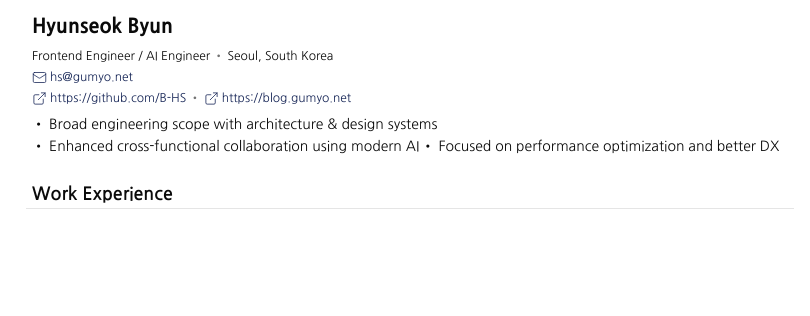
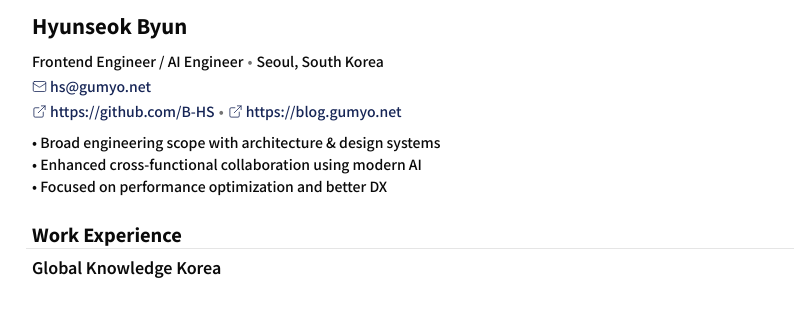
Before and after one commit to B-HS/RESUME, a Next.js app: page /en in a window 1280 px wide. Shown: the top 316 px of the page, without its empty margins (230-1040 px from the left). Built offline with nearby package versions, Linux system fonts and the light colour scheme.

Commit message:
fix: adjust layout and change font nanum to noto sans

```diff
--- a/app/[lang]/layout.tsx
+++ b/app/[lang]/layout.tsx
@@ -1,4 +1,4 @@
-import { Nanum_Gothic } from 'next/font/google'
+import { Nanum_Gothic, Noto_Sans_KR } from 'next/font/google'
 import { FC, PropsWithChildren } from 'react'
 import { VirtualScroll } from '@features/theme/virtual-scroll'
 import { GoToTop } from '@widgets/layout/go-to-top'
@@ -7,10 +7,9 @@ type LayoutProps = {
     params: Promise<{ lang: string }>
 }
 
-const nanumGothic = Nanum_Gothic({
+const nanumGothic = Noto_Sans_KR({
     subsets: ['latin'],
-    weight: ['400', '700', '800'],
-    variable: '--font-nanum-gothic',
+    variable: '--font-noto-sans-kr',
 })
 
 const Layout: FC<PropsWithChildren<LayoutProps>> = async ({ params, children }) => {
--- a/app/globals.css
+++ b/app/globals.css
@@ -55,7 +55,7 @@
     --chart-5: var(--palette-amber-769);
 
     --font-sans:
-        var(--font-nanum-gothic), ui-sans-serif, system-ui, -apple-system, BlinkMacSystemFont, 'Segoe UI', Roboto, 'Helvetica Neue', Arial,
+        var(--font-noto-sans-kr), ui-sans-serif, system-ui, -apple-system, BlinkMacSystemFont, 'Segoe UI', Roboto, 'Helvetica Neue', Arial,
         'Noto Sans', sans-serif, 'Apple Color Emoji', 'Segoe UI Emoji', 'Segoe UI Symbol', 'Noto Color Emoji';
     --font-mono: ui-monospace, SFMono-Regular, Menlo, Monaco, Consolas, 'Liberation Mono', 'Courier New', monospace;
 
@@ -134,7 +134,7 @@
     --color-chart-4: var(--chart-4);
     --color-chart-5: var(--chart-5);
 
-    --font-sans: var(--font-sans);
+    --font-noto-sans-kr: var(--font-noto-sans-kr);
     --font-mono: var(--font-mono);
 
     --radius-sm: calc(var(--radius) - 4px);
--- a/features/resume/header-list.tsx
+++ b/features/resume/header-list.tsx
@@ -16,7 +16,7 @@ export const ResumeHeaderList: FC<ResumeHeaderList> = ({ type, items, lang, isFu
     const LinkIcon = type === 'mail' ? MailIcon : ExternalLinkIcon
     const t = translator({ lang })
     return (
-        <ul className={cn('font-medium text-xs flex items-center', isFullWidth && 'w-full')}>
+        <ul className={cn('font-medium text-sm flex items-center', isFullWidth && 'w-full')}>
             {items.map((key, idx) => {
                 return (
                     <Fragment key={key}>
@@ -32,7 +32,7 @@ export const ResumeHeaderList: FC<ResumeHeaderList> = ({ type, items, lang, isFu
                         ) : (
                             <li>{t(key as (typeof WORDS)[number])}</li>
                         )}
-                        {idx < items.length - 1 && <span className='text-muted-foreground px-0.75'>•</span>}
+                        {idx < items.length - 1 && <span className='text-muted-foreground px-1'>•</span>}
                     </Fragment>
                 )
             })}
--- a/features/resume/introduce.tsx
+++ b/features/resume/introduce.tsx
@@ -14,24 +14,26 @@ export const Introduce: FC<IntroduceProps> = ({ lang }) => {
                         {t('FIRST_NAME')} {t('LAST_NAME')}
                     </h1>
                     {lang !== 'en' && (
-                        <p className='flex items-center gap-0.5 text-xs text-muted-foreground font-semibold'>
+                        <p className='flex items-center gap-0.5 text-sm text-muted-foreground font-semibold'>
                             <span>{t('LAST_NAME_TRANSLATION')}</span>
                             <span>{t('FIRST_NAME_TRANSLATION')}</span>
                         </p>
                     )}
                 </div>
             </div>
-            <div className='flex flex-wrap gap-1.25 items-center'>
+            <div className='flex flex-wrap gap-1.25 items-center py-0.75'>
                 <ResumeHeaderList type='text' lang={lang} items={['JOB_TITLE', 'LOCATION']} />
                 <ResumeHeaderList type='mail' lang={lang} items={['EMAIL']} isFullWidth />
                 <ResumeHeaderList type='link' lang={lang} items={['GITHUB', 'BLOG']} />
             </div>
-            <ul className='flex flex-wrap gap-0.5 text-sm font-medium'>
+            <ul className='flex flex-wrap gap-x-3 gap-y-0.5 text-sm font-medium'>
                 {t('INTRODUCE')
                     .replace(/\n/g, '<br />')
                     .split('<br />')
                     .map((line, idx) => (
-                        <li key={idx}>• {line}</li>
+                        <li className='w-full1' key={idx}>
+                            • {line}
+                        </li>
                     ))}
             </ul>
         </div>
--- a/widgets/resume.tsx
+++ b/widgets/resume.tsx
@@ -10,8 +10,9 @@ type SectionProps = PropsWithChildren<{ lang: LangType; title: string }>
 const Section: FC<SectionProps> = ({ children, title }) => {
     return (
         <div>
-            <h2 className='text-lg font-bold px-1.5 pt-3'>{title}</h2>
+            <h2 className='text-lg font-extrabold px-1.5 pt-3'>{title}</h2>
             <Separator />
+            <div>{children}</div>
         </div>
     )
 }
@@ -23,7 +24,7 @@ export const Resume: FC<ResumeWidget> = ({ lang }) => {
             <Introduce lang={lang} />
 
             <Section lang={lang} title={t('WORK_EXPERIENCE')}>
-                asdf
+                <div className='p-1.5 text-md font-semibold'>{t('WORK_GLOBALKNOWLEDGE_NAME')}</div>
             </Section>
         </div>
     )
```
